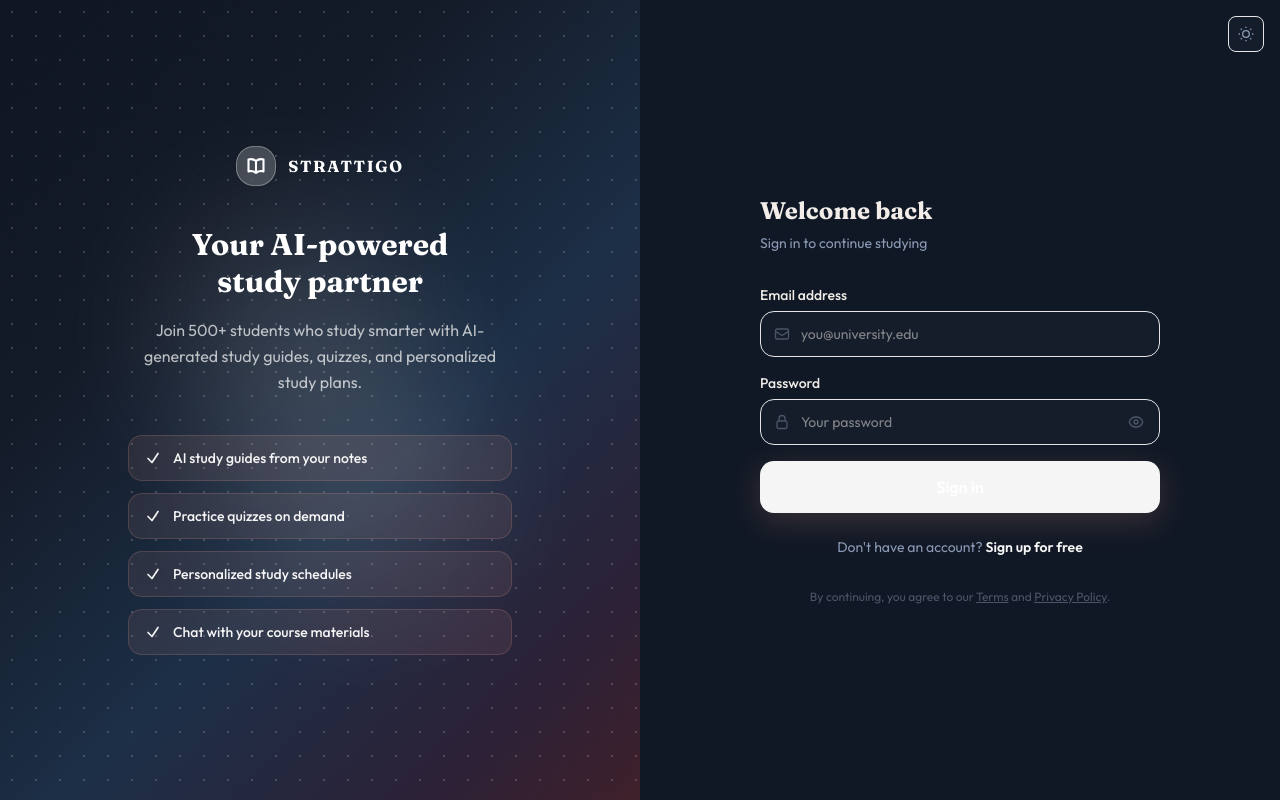
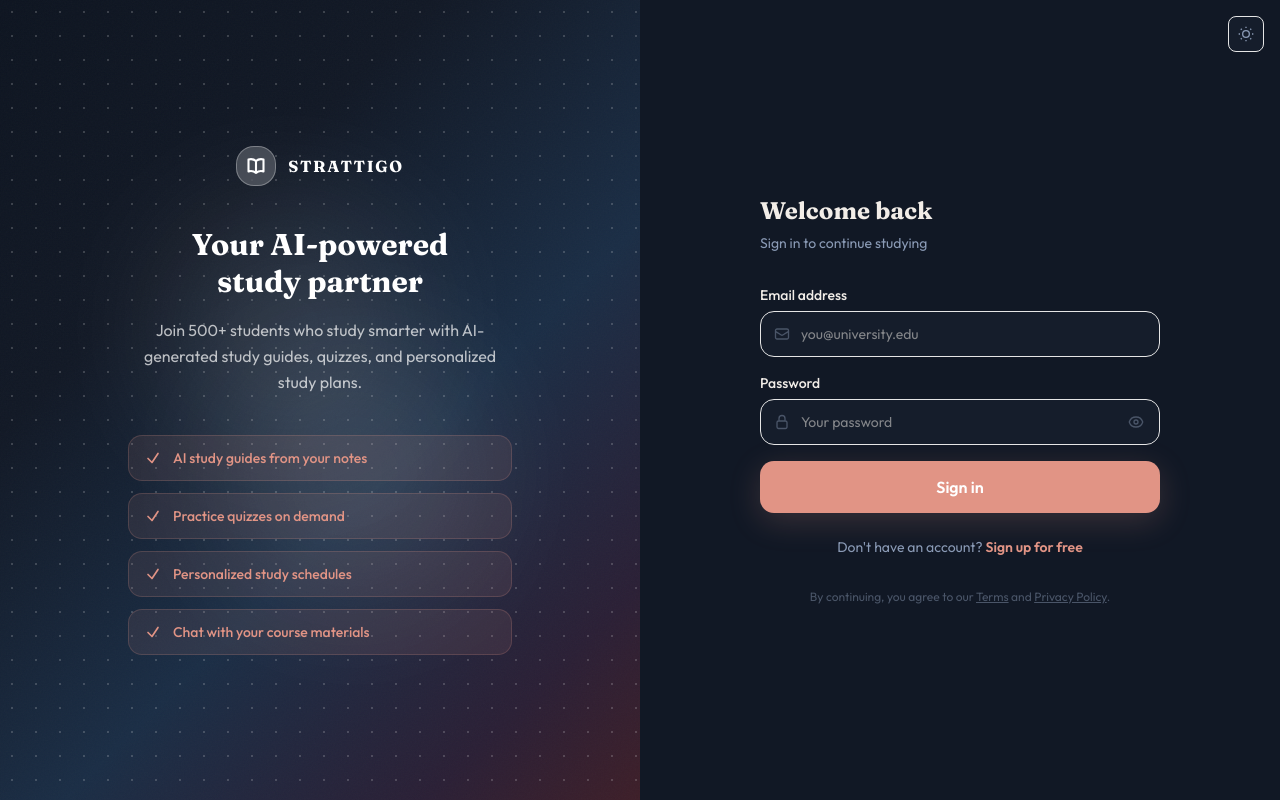
Before and after one commit to jazz3909/strattigo-frontend, a Next.js app: page /login in a window 1280 px wide. Built offline with nearby package versions, Linux system fonts and the light colour scheme.

Commit message:
restore salmon --accent token overwritten by Ein UI; use var(--accent) on upload button

```diff
--- a/app/dashboard/[courseId]/page.tsx
+++ b/app/dashboard/[courseId]/page.tsx
@@ -549,7 +549,7 @@ export default function CoursePage({
                   onClick={() => setActiveTab('materials')}
                   style={{
                     padding: '11px 20px',
-                    background: '#E19485',
+                    background: 'var(--accent)',
                     border: 'none',
                     borderRadius: '12px',
                     color: 'white',
@@ -569,7 +569,7 @@ export default function CoursePage({
                     (e.currentTarget as HTMLButtonElement).style.boxShadow = '0 6px 20px rgba(225,148,133,0.4)';
                   }}
                   onMouseLeave={e => {
-                    e.currentTarget.style.background = '#E19485';
+                    e.currentTarget.style.background = 'var(--accent)';
                     (e.currentTarget as HTMLButtonElement).style.boxShadow = '0 4px 16px rgba(225,148,133,0.3)';
                   }}
                 >
--- a/app/globals.css
+++ b/app/globals.css
@@ -10,7 +10,7 @@
   --surface: #111825;
   --surface-2: #151D2B;
   --surface-3: #1C2638;
-  --accent: oklch(0.97 0 0);
+  --accent: #E19485;
   --accent-hover: #C1726F;
   --accent-dim: rgba(225, 148, 133, 0.12);
   --accent-dim-hover: rgba(225, 148, 133, 0.2);
@@ -74,7 +74,7 @@
   --surface: #111825;
   --surface-2: #151D2B;
   --surface-3: #1C2638;
-  --accent: oklch(0.269 0 0);
+  --accent: #E19485;
   --accent-hover: #C1726F;
   --accent-dim: rgba(225, 148, 133, 0.12);
   --accent-dim-hover: rgba(225, 148, 133, 0.2);
```
